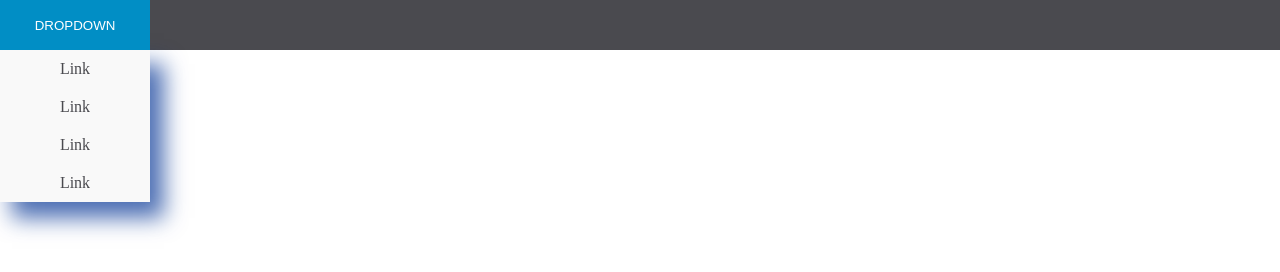
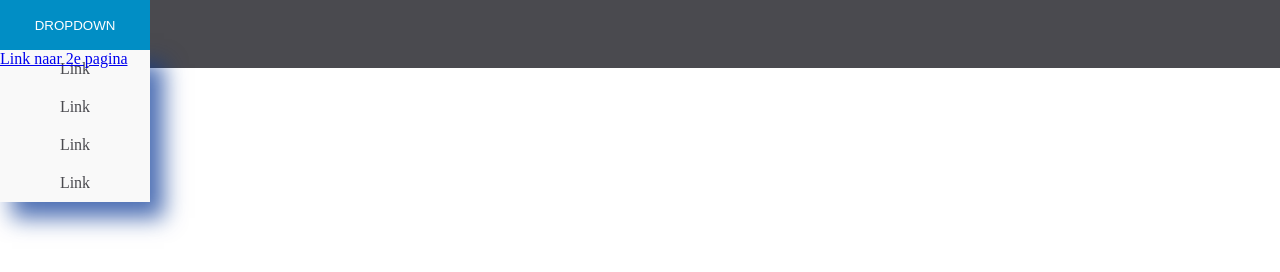
Before and after one commit to Rhyl1/purecssdropdown, a plain HTML site: page index.html in a window 1280 px wide. Drawn offline with Linux system fonts and the light colour scheme.

Commit message:
made 2nd pages html and css for testing purpose

```diff
--- a/index.html
+++ b/index.html
@@ -20,6 +20,7 @@
     <li class="dropdownItem"><a href="#" class="dropdownLink">Link</a></li>
 </ul>
 </div>
+<div><a href="index2.html">Link naar 2e pagina</a></div>
 </nav>
 
 </body>
```
Also changed, not shown: css/main2.css (added), index2.html (added).
